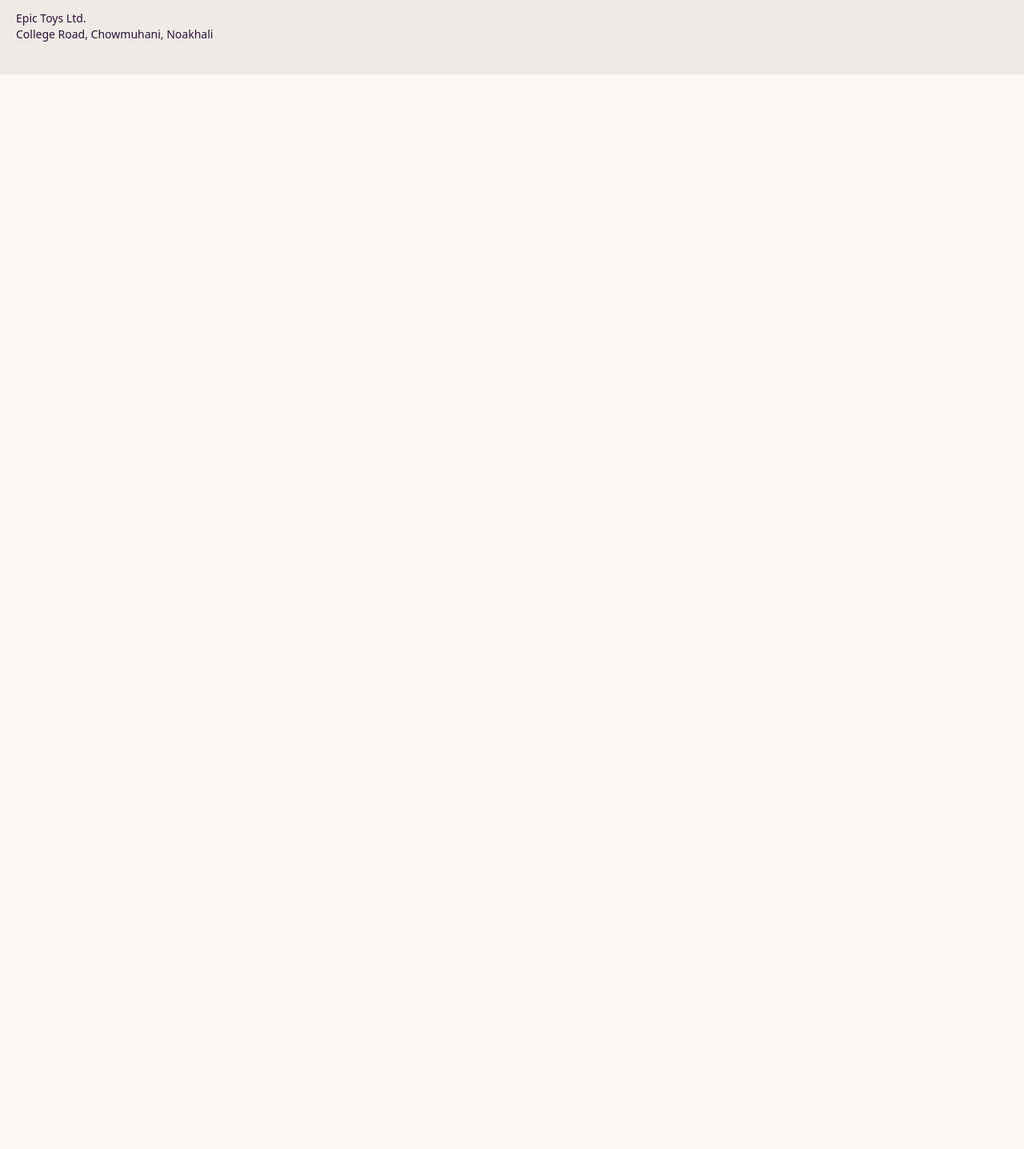
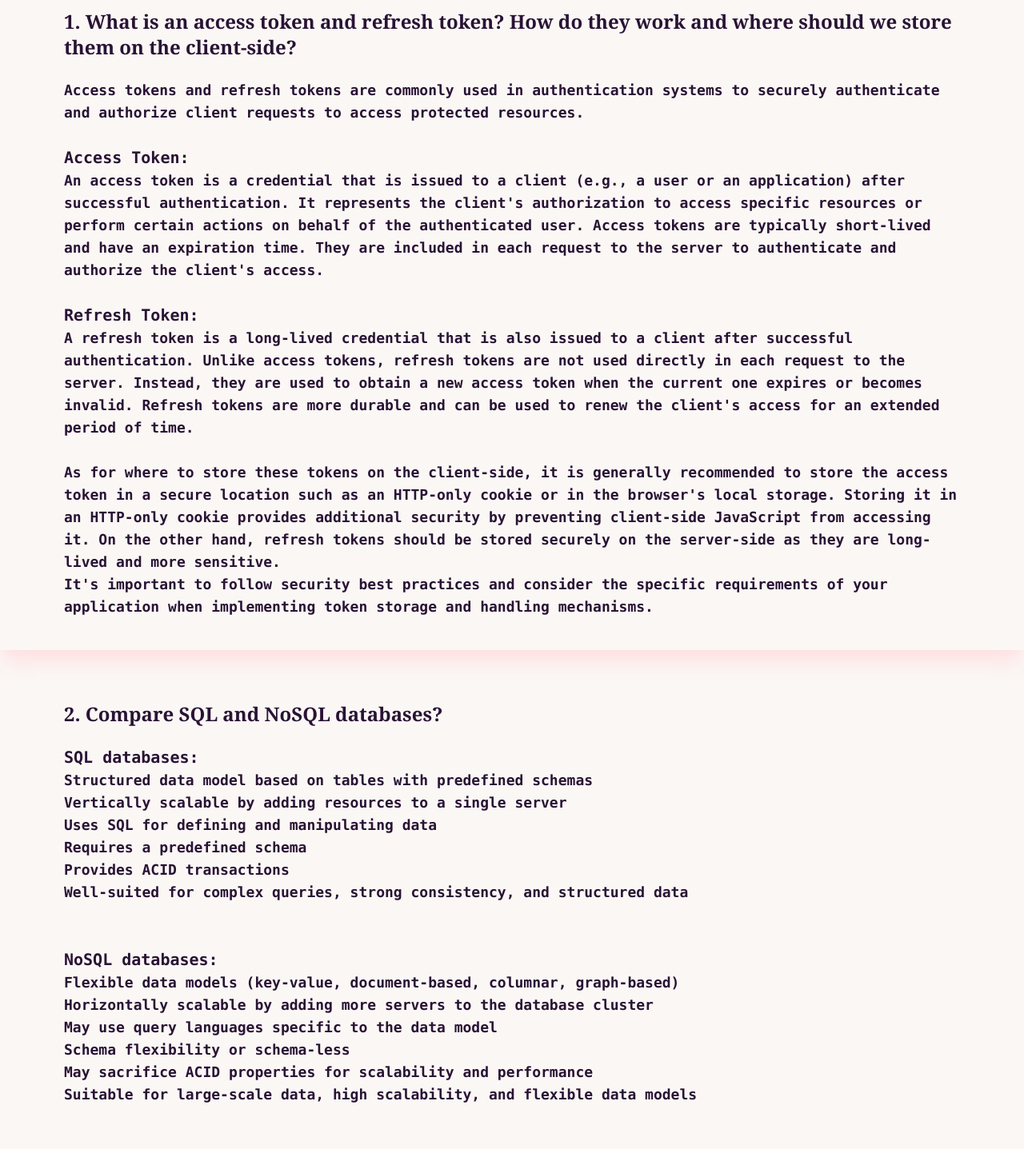
Before and after one commit to ACM-Anik/epic-heroes-emporium-client, a React (Vite) app: page /blog in a window 1280 px wide. Shown: the part 293-1730 px from the top of the page at 80% size. Before the commit the page ends 800 px from the top, so only its background shows below. Built offline with nearby package versions, Linux system fonts and the light colour scheme; no server answers.

Commit message:
json data format of mongoDB changed, as per that had to changed ShopByCatagory, AllToys code

```diff
--- a/package.json
+++ b/package.json
@@ -22,6 +22,7 @@
     "react-slick": "^0.29.0",
     "react-slideshow-image": "^4.2.1",
     "react-spinners": "^0.13.8",
+    "react-tabs": "^6.0.1",
     "react-tooltip": "^5.13.0",
     "slick-carousel": "^1.8.1",
     "sort-by": "^1.2.0",
--- a/src/Pages/AllToys/AllToys.jsx
+++ b/src/Pages/AllToys/AllToys.jsx
@@ -2,14 +2,14 @@ import { useEffect, useState } from "react";
 import SingleToy from "./SingleToy";
 
 const AllToys = () => {
-    const [categories, setCategories] = useState([]);
+    const [allToys, setAllToys] = useState([]);
 
     useEffect(() => {
-        fetch("http://localhost:5000/categories")
+        fetch("http://localhost:5000/actionToys")
             .then(res => res.json())
             .then(data => {
                 console.log(data);
-                setCategories(data);
+                setAllToys(data);
             })
     }, [])
 
@@ -35,9 +35,9 @@ const AllToys = () => {
                     </thead>
                     <tbody>
                         {
-                            categories.map(category => <SingleToy
-                                key={category._id}
-                                category={category}
+                            allToys.map(toys => <SingleToy
+                                key={toys._id}
+                                toys={toys}
                             ></SingleToy>)
                         }
                     </tbody>
--- a/src/Pages/AllToys/SingleToy.jsx
+++ b/src/Pages/AllToys/SingleToy.jsx
@@ -1,39 +1,35 @@
 import { Link } from "react-router-dom";
 
-const SingleToy = ({ category }) => {
-    const { heroes } = category;
-    console.log(category);
+const SingleToy = ({ toys }) => {
+    const { _id, picture, name, seller, category_name, price, quantity} = toys;
+    console.log(toys);
 
 
     return (
         <>
-            {
-                heroes.map(hero =>
-                    <tr key={hero.id}>
+            <tr key={_id}>
                 <td>
                     <div className="avatar">
                         <div className="rounded w-24 h-24">
                             {
-                                        hero.picture && <img src={hero.picture} alt="service" />
+                                picture && <img src={picture} alt="service" />
                             }
                         </div>
                     </div>
                 </td>
-                        <td>{hero.seller}</td>
-                        <td>{hero.name}</td>
+                <td>{seller}</td>
+                <td>{name}</td>
                 <td>
-                            {hero.category_name}
+                    {category_name}
                 </td>
-                        <td>{"$" + hero.price}</td>
-                        <td>{hero.quantity} pieces</td>
+                <td>{"$" + price}</td>
+                <td>{quantity} pieces</td>
                 <th>
-                            <Link to={`/singleDetails/${hero.id}`}>
+                    <Link to={`/singleDetails/${_id}`}>
                         <button className="btn btn-sm text-white rounded-lg border-0 bg-[#FF0000] hover:bg-[#cb0707]">View Details </button>
                     </Link>
                 </th>
-                    </tr>)
-            }
-
+            </tr>
         </>
     );
 };
--- a/src/Pages/Blog/Blog.jsx
+++ b/src/Pages/Blog/Blog.jsx
@@ -1,8 +1,67 @@
 
 const Blog = () => {
     return (
-        <div>
-            <h2>Blog</h2>
+        <div className="my-16">
+            <div className="my-10 text-center bg-zinc-100 py-4 shadow-lg shadow-red-100 ">
+                <h2 className="text-5xl font-bold"> <span className="text-[#FF0000]">Frequently</span> Asked Questions</h2>
+            </div>
+            <div className="my-6 py-10 px-20 shadow-xl shadow-red-100 ">
+                <h2 className="text-2xl font-bold font-serif mb-6">1. What is an access token and refresh token? How do they work and where should we store them on the client-side?</h2>
+                <p className="text-lg font-semibold font-mono">
+                    Access tokens and refresh tokens are commonly used in authentication systems to securely authenticate and authorize client requests to access protected resources.
+                    <br />
+                    <br />
+                    <span className="text-xl font-bold">Access Token: </span>
+                    <br />
+                    An access token is a credential that is issued to a client (e.g., a user or an application) after successful authentication.
+                    It represents the client's authorization to access specific resources or perform certain actions on behalf of the authenticated user.
+                    Access tokens are typically short-lived and have an expiration time.
+                    They are included in each request to the server to authenticate and authorize the client's access.
+                    <br />
+                    <br />
+                    <span className="text-xl font-bold">Refresh Token:</span>
+                    <br />
+                    A refresh token is a long-lived credential that is also issued to a client after successful authentication.
+                    Unlike access tokens, refresh tokens are not used directly in each request to the server.
+                    Instead, they are used to obtain a new access token when the current one expires or becomes invalid.
+                    Refresh tokens are more durable and can be used to renew the client's access for an extended period of time.
+                    <br />
+                    <br />
+                    As for where to store these tokens on the client-side, it is generally recommended to store the access token in a secure location such as an HTTP-only cookie or in the browser's local storage. Storing it in an HTTP-only cookie provides additional security by preventing client-side JavaScript from accessing it. On the other hand, refresh tokens should be stored securely on the server-side as they are long-lived and more sensitive.
+                    <br />
+                    It's important to follow security best practices and consider the specific requirements of your application when implementing token storage and handling mechanisms.
+                </p>
+            </div>
+            <div className="my-6 py-10 px-20 shadow-xl shadow-red-100 ">
+                <h2 className="text-2xl font-bold font-serif mb-6">2. Compare SQL and NoSQL databases?</h2>
+                <p className="text-lg font-semibold font-mono">
+                    <span className="text-xl font-bold">SQL databases: </span>
+                    <br />
+                    <ul>
+                        <li>Structured data model based on tables with predefined schemas</li>
+                        <li>Vertically scalable by adding resources to a single server</li>
+                        <li>Uses SQL for defining and manipulating data</li>
+                        <li>Requires a predefined schema</li>
+                        <li>Provides ACID transactions</li>
+                        <li>Well-suited for complex queries, strong consistency, and structured data</li>
+                    </ul>
+                    <br />
+                    <br />
+                    <span className="text-xl font-bold">NoSQL databases:</span>
+                    <br />
+                    <ul>
+                        <li>Flexible data models (key-value, document-based, columnar, graph-based)</li>
+                        <li>Horizontally scalable by adding more servers to the database cluster</li>
+                        <li>May use query languages specific to the data model</li>
+                        <li>Schema flexibility or schema-less</li>
+                        <li>May sacrifice ACID properties for scalability and performance</li>
+                        <li>Suitable for large-scale data, high scalability, and flexible data models</li>
+                    </ul>
+                    <br />
+                    <br />
+                    Both SQL and NoSQL databases have their strengths and weaknesses, and the choice between them depends on the specific requirements of your application. In some cases, a hybrid approach that combines both types of databases may be appropriate to leverage the advantages of each.
+                </p>
+            </div>
         </div>
     );
 };
--- a/src/Pages/Shared/Header/Navbar.jsx
+++ b/src/Pages/Shared/Header/Navbar.jsx
@@ -44,7 +44,7 @@ const NavBar = () => {
     </>
 
     return (
-        <div className="">
+        <div className="shadow-lg shadow-red-100">
             <div className="navbar bg-[#f4f3f0f1] h-20">
                 <div className="navbar-start">
                     <div className="dropdown">
```
Also changed, not shown: src/Pages/HomePages/ShopByCategory/ShopByCategory.jsx (+95 -17 lines), .eslintrc.cjs, 1 other file (tests, documents, lock files or other folders). Lines whose indentation alone changed are shown as unchanged.
